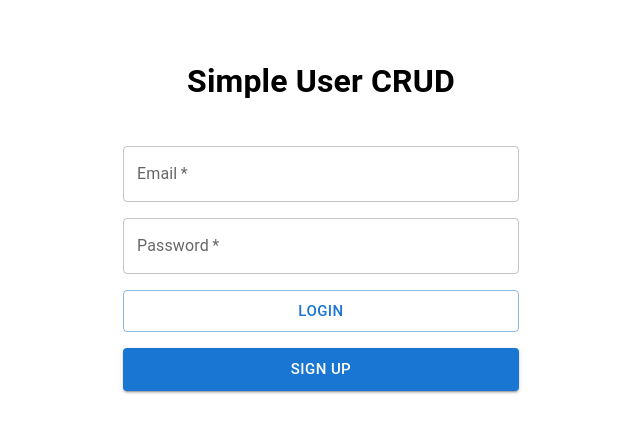
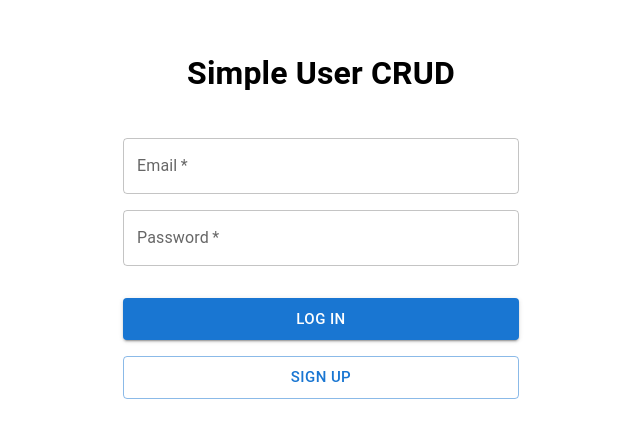
Before and after one commit to tallescorradini/nestjs-practice-ui, a Next.js app: page / in a window 1280 px wide. Shown: the part 189-626 px from the top of the page, without its empty margins (319-959 px from the left). Built offline with nearby package versions, Linux system fonts and the light colour scheme.

Commit message:
fix(Home): add margin and fix typo

```diff
--- a/pages/index.tsx
+++ b/pages/index.tsx
@@ -105,14 +105,14 @@ const Home: NextPage = () => {
             />
           </Grid>
 
-          <Grid item xs={12}>
-            <Button type="submit" variant="outlined" size="large" fullWidth>
-              Login
+          <Grid item xs={12} sx={{ mt: 2 }}>
+            <Button type="submit" variant="contained" size="large" fullWidth>
+              Log in
             </Button>
           </Grid>
 
           <Grid item xs={12}>
-            <Button variant="contained" size="large" fullWidth>
+            <Button variant="outlined" size="large" fullWidth>
               Sign up
             </Button>
           </Grid>
```
